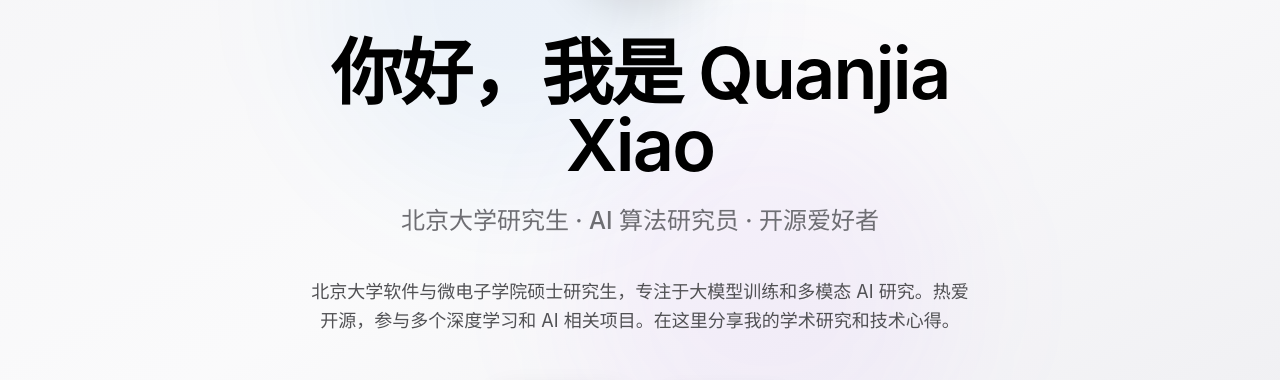
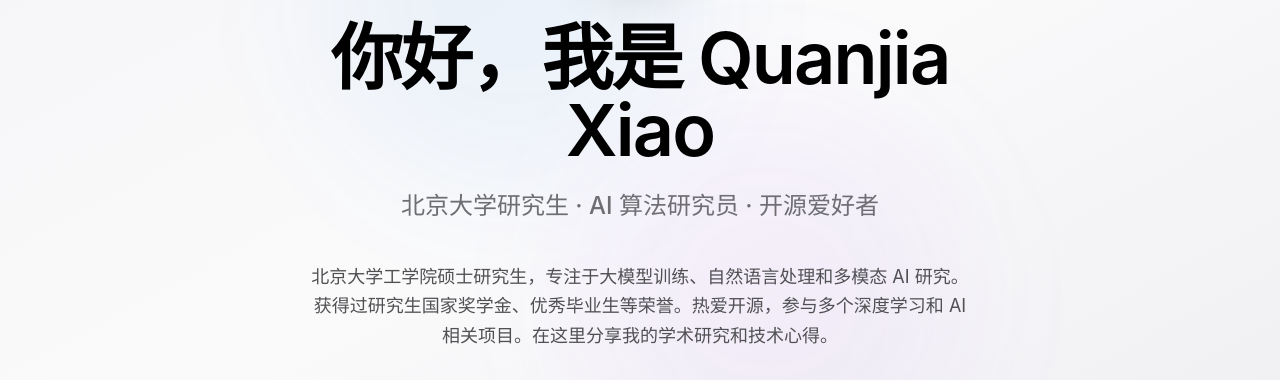
Before and after one commit to KuroJim/KuroJim.github.io, an Astro site: page / in a window 1280 px wide. Shown: the part 251-631 px from the top of the page. Built offline with nearby package versions, Linux system fonts and the light colour scheme; Astro itself is replaced by a stand-in of ours.

Commit message:
Update: 更新个人简介信息
- 将学院改为北京大学工学院
- 移除本科背景介绍
- 添加研究生国家奖学金、优秀毕业生等荣誉信息

```diff
--- a/src/pages/index.astro
+++ b/src/pages/index.astro
@@ -35,7 +35,7 @@
 
         <!-- Bio -->
         <p class="text-lg text-apple-gray-600 max-w-2xl mx-auto leading-relaxed mb-12">
-          北京大学软件与微电子学院硕士研究生，专注于大模型训练和多模态 AI 研究。热爱开源，参与多个深度学习和 AI 相关项目。在这里分享我的学术研究和技术心得。
+          北京大学工学院硕士研究生，专注于大模型训练、自然语言处理和多模态 AI 研究。获得过研究生国家奖学金、优秀毕业生等荣誉。热爱开源，参与多个深度学习和 AI 相关项目。在这里分享我的学术研究和技术心得。
         </p>
 
         <!-- CTA Buttons -->
```
